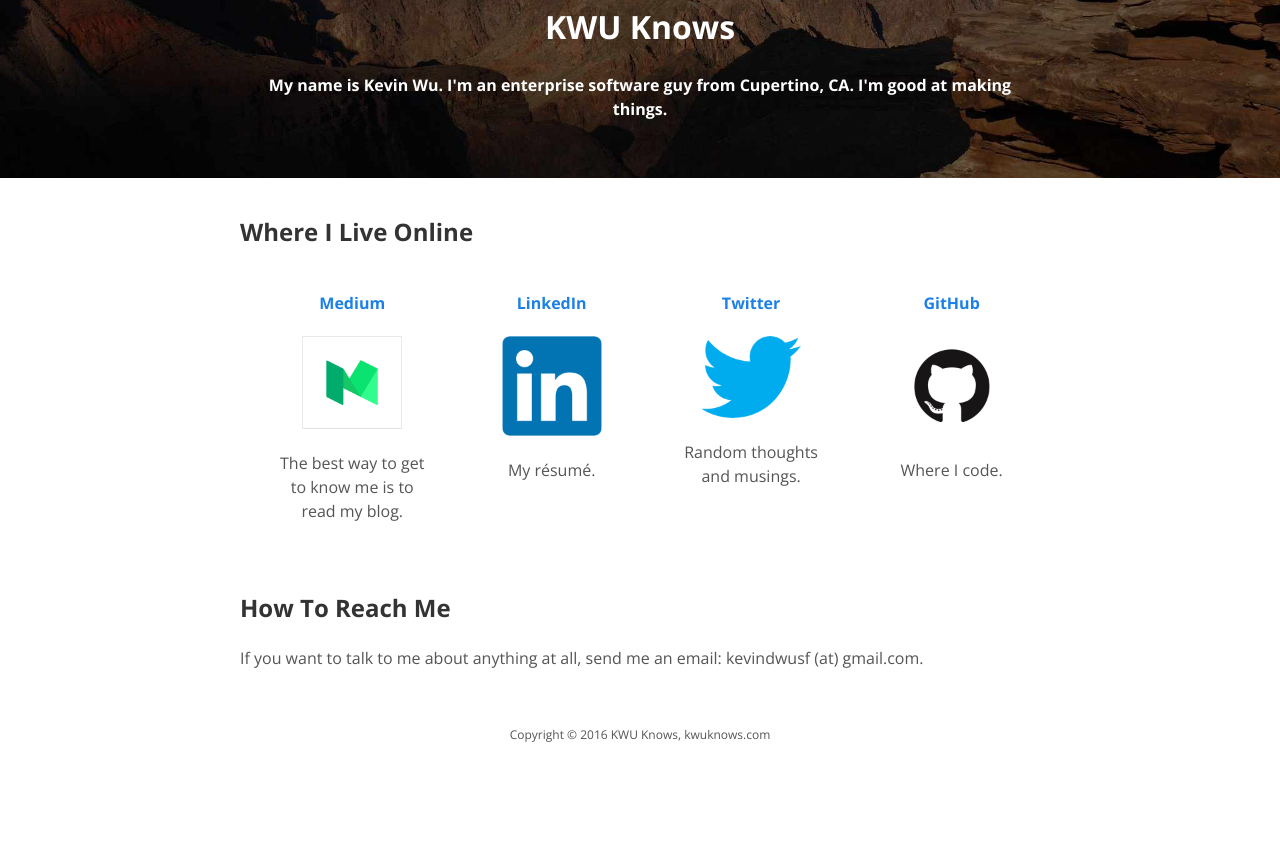
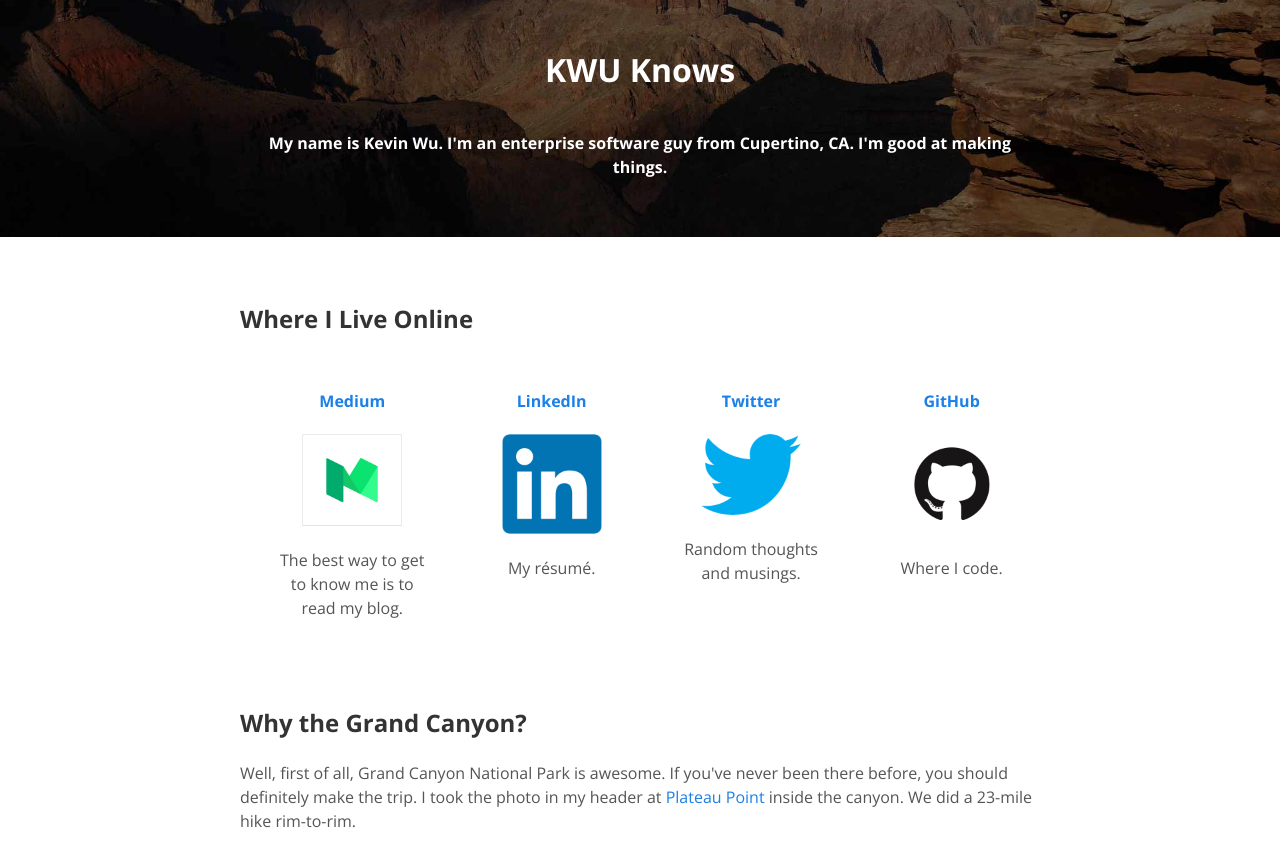
Before and after one commit to eventhough/kwuknows.com, a plain HTML site: page index.html in a window 1280 px wide. Shown: the part 310-1164 px from the top of the page. Before the commit the page ends 1078 px from the top, so only its background shows below. Drawn offline with nearby package versions, Linux system fonts and the light colour scheme.

Commit message:
added grand canyon paragraph.

```diff
--- a/index.html
+++ b/index.html
@@ -25,8 +25,10 @@
       <div class="content">
         <img src="img/kevin-circle.png" width="250" alt="Kevin Wu" />
         <h1 class="white">KWU Knows</h1>
-        <h4 class="white">My name is Kevin Wu. I'm an enterprise software guy from Cupertino, CA.
-            I'm good at making things.</h4>
+        <h4 class="white">
+          My name is Kevin Wu. I'm an enterprise software guy from Cupertino, CA.
+          I'm good at making things.
+        </h4>
       </div>
     </div>
     <div class="content">
@@ -61,6 +63,15 @@
           <p>Where I code.</p>
         </div>
       </div>
+      <h2>Why the Grand Canyon?</h2>
+      <p>
+        Well, first of all, Grand Canyon National Park is awesome. If you've
+        never been there before, you should definitely make the trip. I took the
+        photo in my header at
+        <a href="https://www.google.com/maps/place/Plateau+Point/@36.0885942,-112.1357953,15320m/data=!3m1!1e3!4m5!3m4!1s0x8733113b69ff75eb:0xa5fc53010286f795!8m2!3d36.092854!4d-112.1170097">Plateau Point</a>
+        inside the canyon. We did a 23-mile hike
+        rim-to-rim.
+      </p>
       <h2>How To Reach Me</h2>
       <p>If you want to talk to me about anything at all, send me an email: kevindwusf (at) gmail.com.</p>
     </div>
--- a/main.css
+++ b/main.css
@@ -7,7 +7,14 @@ body {
   color: #555;
 }
 
-h1, h2, h3, h4, h5 strong {
+h1, h2, h3, h4, h5 {
+  margin-top: 1em;
+  padding-top: 1em;
+  color: #333;
+  font-weight: 700;
+}
+
+strong {
   color: #333;
   font-weight: 700;
 }
```
